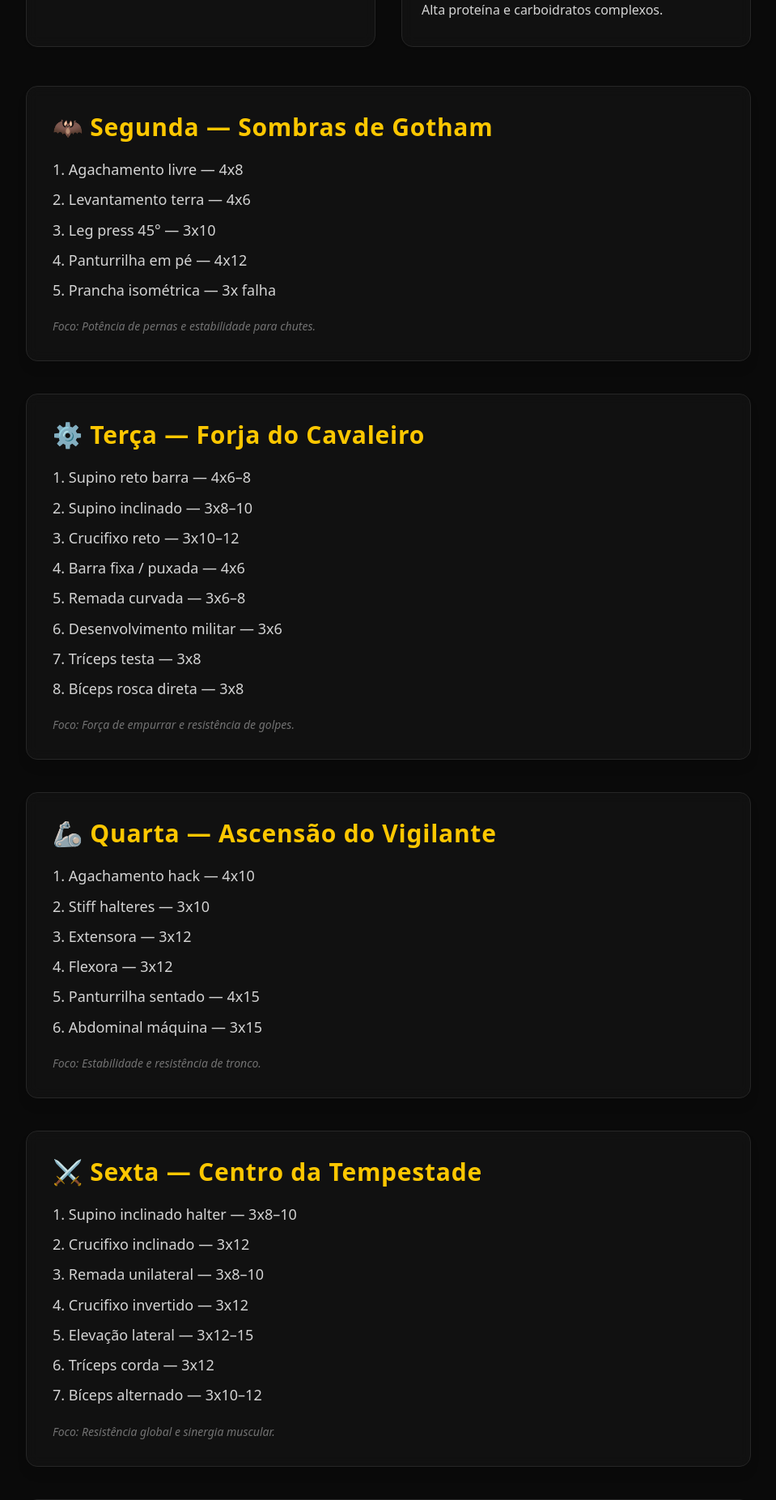
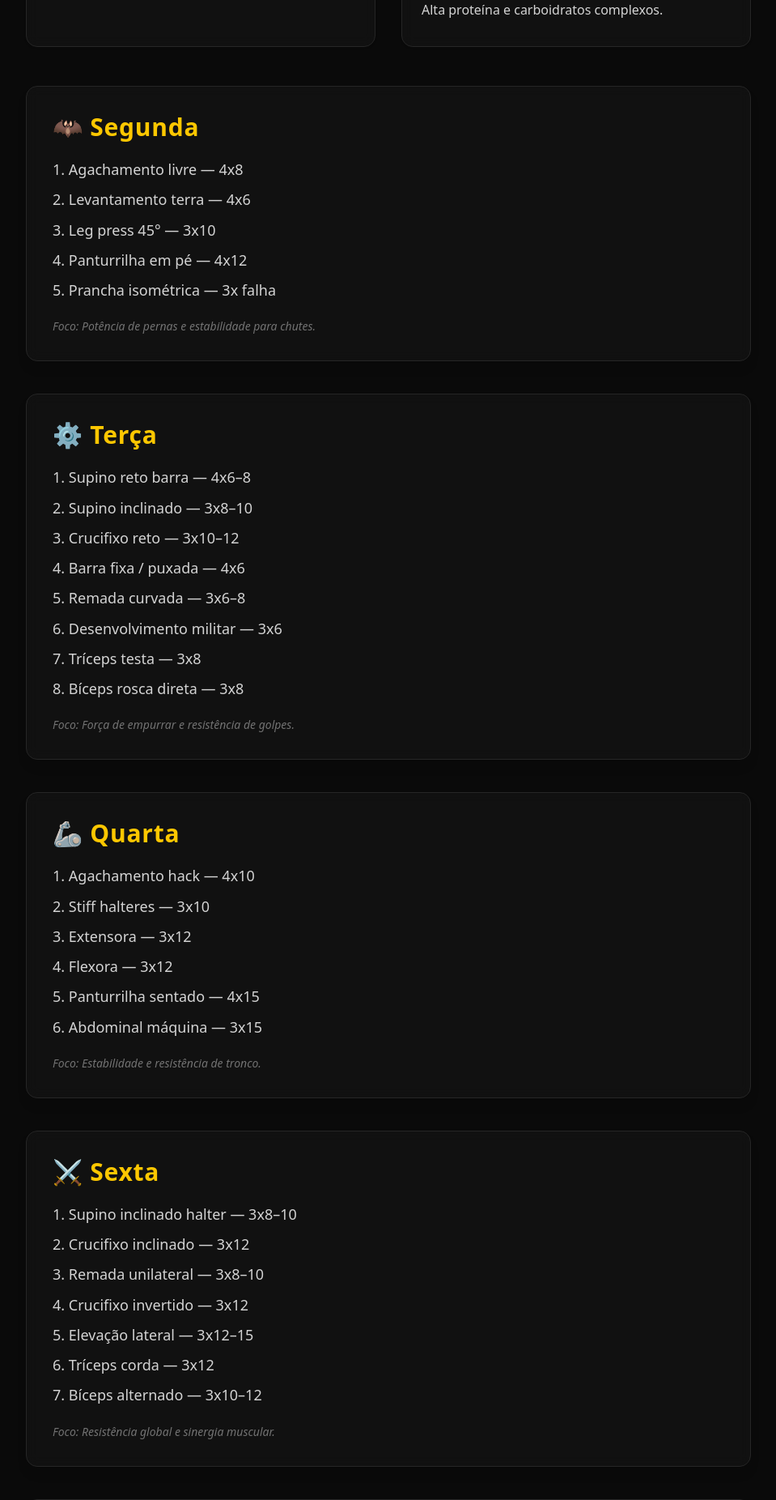
Before and after one commit to Cardimy/vigilante, a React (Vite) app: page / in a window 1280 px wide. Shown: the part 620-2472 px from the top of the page at 81% size, without its empty margins (160-1119 px from the left). Built offline with nearby package versions, Linux system fonts and the light colour scheme; the HTML template or start-up script is replaced by a standard one.

Commit message:
Novos títulos de treinos

```diff
--- a/src/ProjetoVigilante.jsx
+++ b/src/ProjetoVigilante.jsx
@@ -81,7 +81,7 @@
           {[
 
             {
-              title: "🦇 Segunda — Sombras de Gotham",
+              title: "🦇 Segunda",
               focus: "Potência de pernas e estabilidade para chutes.",
               exercises: [
                 "Agachamento livre — 4x8",
@@ -93,7 +93,7 @@
             },
 
             {
-              title: "⚙️ Terça — Forja do Cavaleiro",
+              title: "⚙️ Terça",
               focus: "Força de empurrar e resistência de golpes.",
               exercises: [
                 "Supino reto barra — 4x6–8",
@@ -108,7 +108,7 @@
             },
 
             {
-              title: "🦾 Quarta — Ascensão do Vigilante",
+              title: "🦾 Quarta",
               focus: "Estabilidade e resistência de tronco.",
               exercises: [
                 "Agachamento hack — 4x10",
@@ -121,7 +121,7 @@
             },
 
             {
-              title: "⚔️ Sexta — Centro da Tempestade",
+              title: "⚔️ Sexta",
               focus: "Resistência global e sinergia muscular.",
               exercises: [
                 "Supino inclinado halter — 3x8–10",
@@ -135,7 +135,7 @@
             },
 
             {
-              title: "💥 Sábado — Modo Predador",
+              title: "💥 Sábado",
               focus: "Explosão, performance e coordenação.",
               exercises: [
                 "Levantamento terra — 4x6",
```
